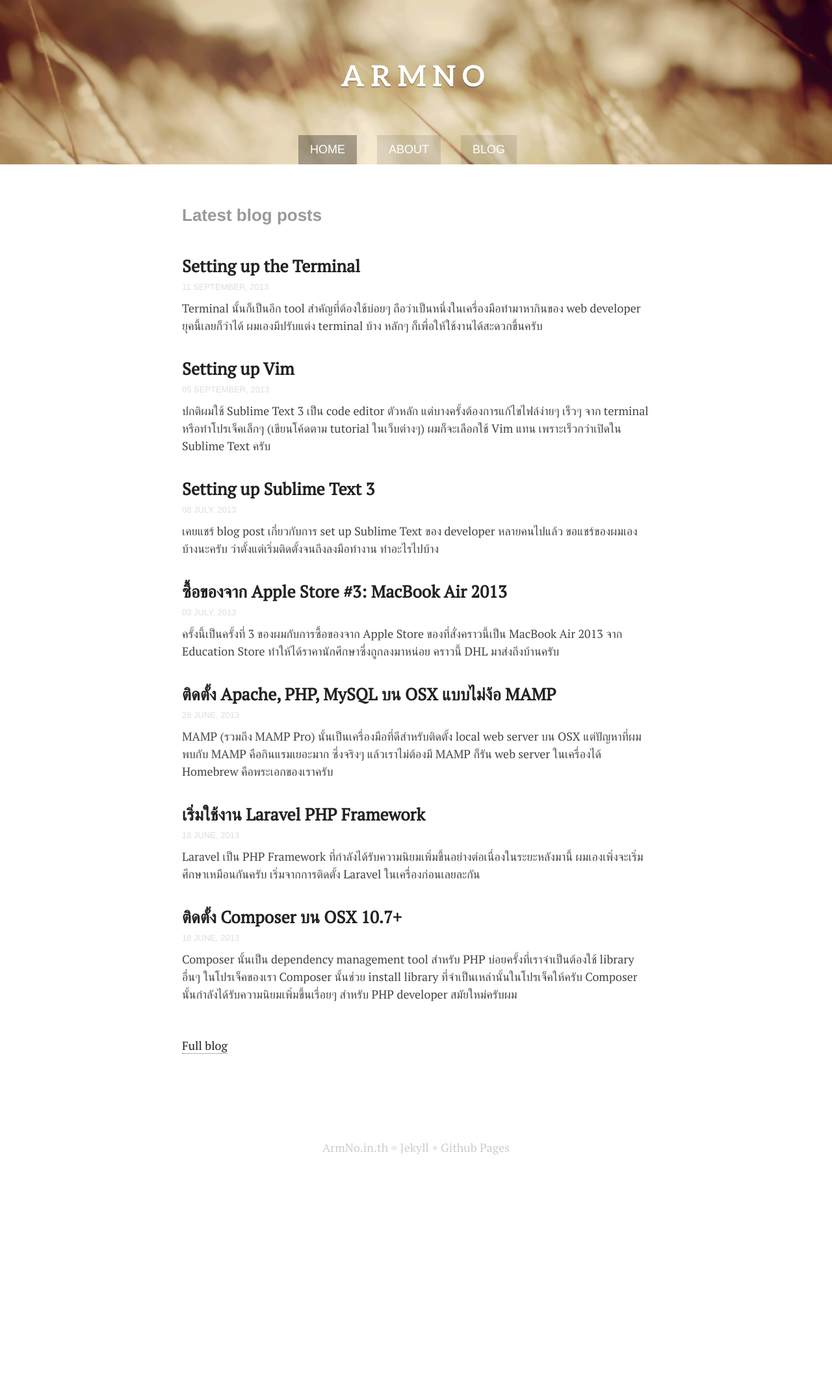
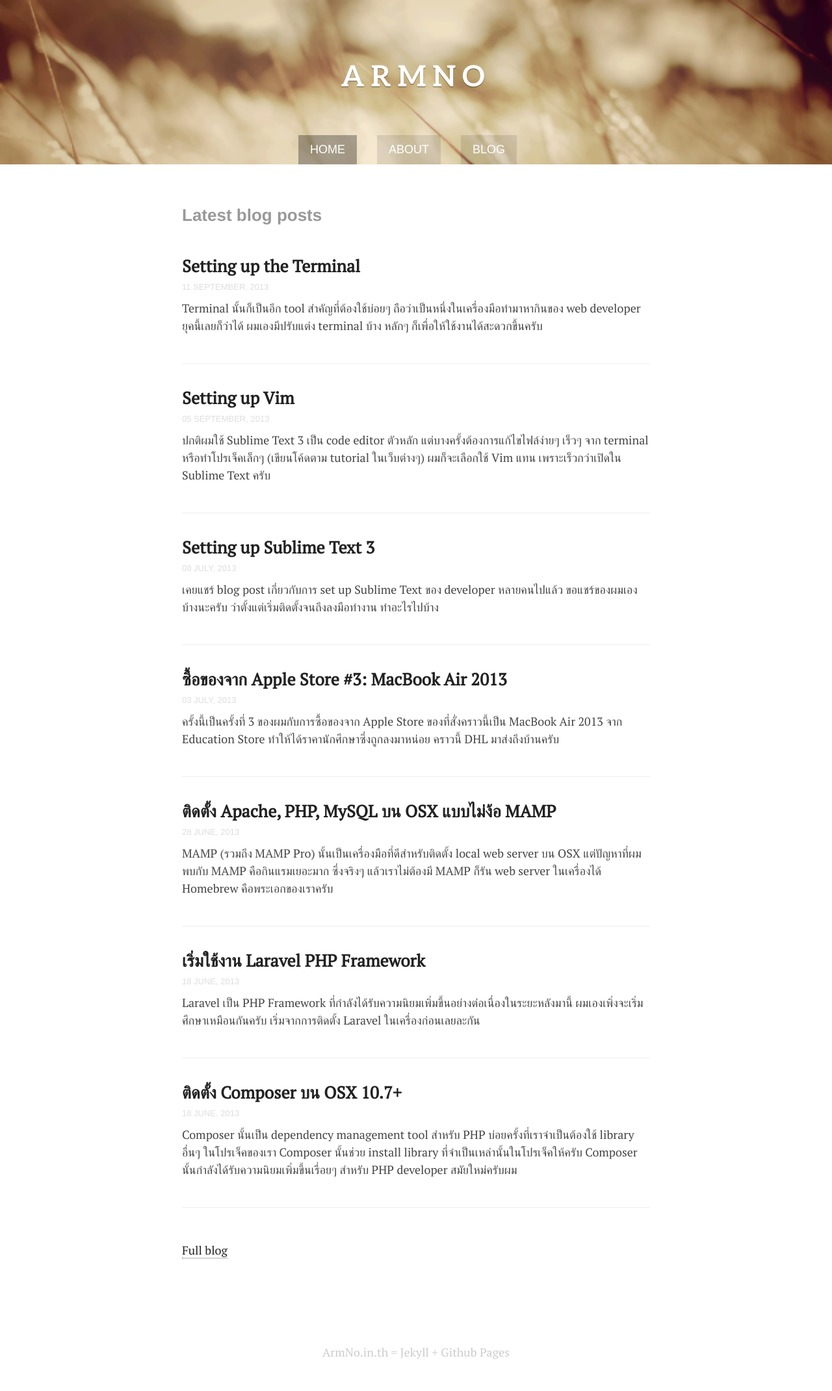
Before and after one commit to armno/armno.github.io, a Jekyll site: the page built from index.html, in a window 1280 px wide. Shown: the whole page at 65% size. Built offline with Jekyll 4.4.1, drawn with Linux system fonts in a browser that asks for light colours; Markdown is read by kramdown in place of the engine named in the settings; the list of posts is cut into pages by our own code; before the commit the page ends 1826 px from its top, so only the background shows below that.

Commit message:
added border bottom to separate blog posts

```diff
--- a/blog/index.html
+++ b/blog/index.html
@@ -23,7 +23,7 @@ description: My name is Armno. I am a web developer living in beautiful Chiang M
   <h2>Blog</h2>
   <ol class="blog-list">
     {% for post in site.posts %}
-    <li>
+    <li class="post-item">
         <h3 class="pure-u-3-5 post-title-list">
           <a href="{{ post.url }}">{{ post.title }}</a>
         </h3>
--- a/index.html
+++ b/index.html
@@ -24,7 +24,7 @@ description: A rookie web developer, interested in front-end development, living
 
   <ol class="blog-list">
     {% for post in paginator.posts %}
-    <li>
+    <li class="post-item">
       <h3 class="post-title-list"><a href="{{ post.url }}">{{ post.title }}</a></h3>
       <div class="post-date">
         {{ post.date | date: "%d %B, %Y"}}
--- a/scss/about.scss
+++ b/scss/about.scss
@@ -493,3 +493,9 @@ p + pre {
 .fb_iframe_widget.fb-like {
   width: 100px !important;
 }
+
+// blog list page
+.post-item {
+	padding-bottom: 18px;
+	border-bottom: 1px solid #eee;
+}
```
Also changed, not shown: css/about.css.
